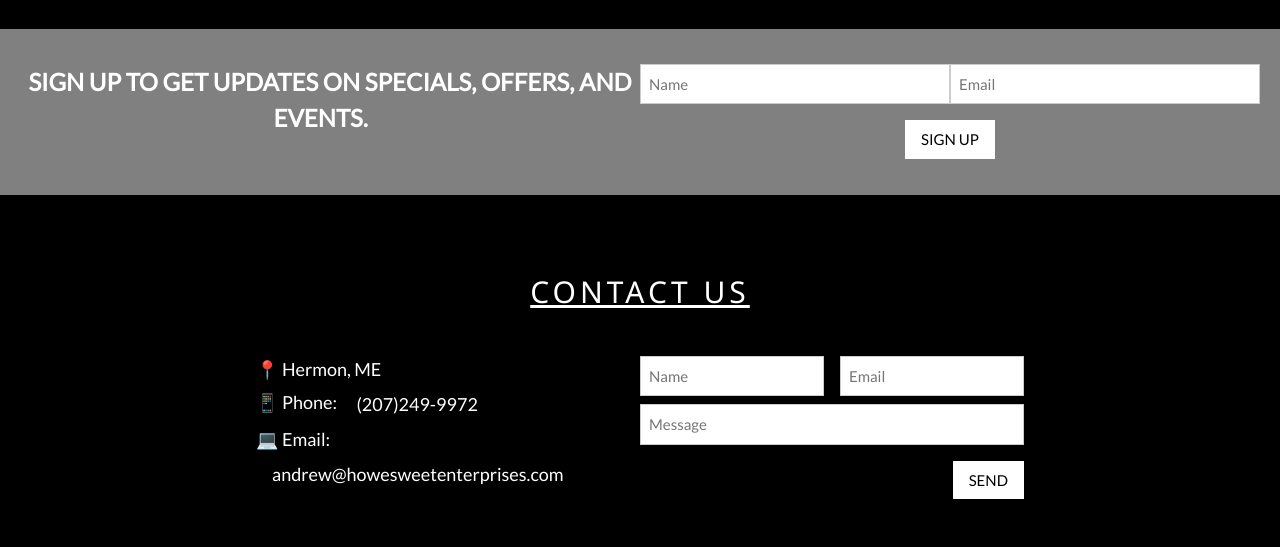
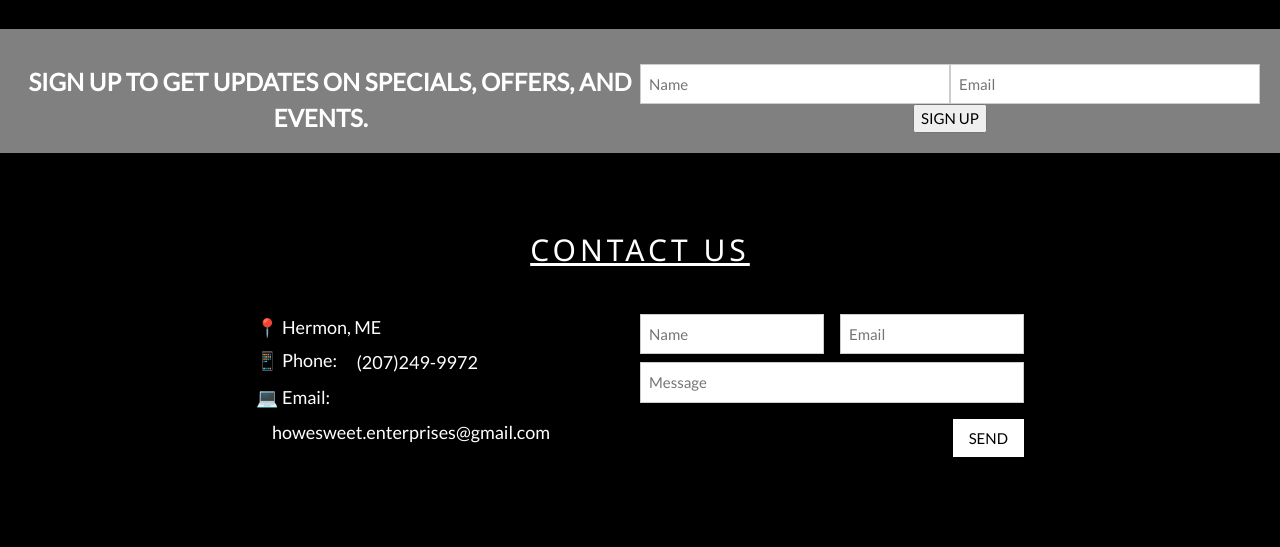
Before and after one commit to HowesweetEnterprises/HowesweetEnterprises.github.io, a plain HTML site: page index.html in a window 1280 px wide. Shown: the part 1551-2098 px from the top of the page. Drawn offline with nearby package versions, Linux system fonts and the light colour scheme.

Commit message:
Update index.html

```diff
--- a/index.html
+++ b/index.html
@@ -155,7 +155,7 @@ input[type=submit]:hover {
     <input type="text" placeholder="Name" name="name"  class="w3-input w3-border w3-quarter">
     <input type="text" placeholder="Email" name="email"  class="w3-input w3-border w3-quarter">
 
-    <button class="mailto:andrew@howesweetenterprises.com w3-button w3-white w3-section" type="submit" >SIGN UP</button>
+    <button href="mailto:howesweet.enterprises@gmail.com w3-button w3-white w3-section" type="submit" >SIGN UP</button>
   </form>
   </div>
 </body>
@@ -176,7 +176,7 @@ text-color: white
 <div class="w3-col m6 w3-large w3-margin-bottom" >
 &#128205 Hermon, ME<br>
 &#128241 Phone: <a class="w3-button" href="tel:2072499972">(207)249-9972</a><br>
-&#128187 Email: <a class="w3-button" <a href="mailto:andrew@howesweetenterprises.com">andrew@howesweetenterprises.com</a>
+&#128187 Email: <a class="w3-button" <a href="mailto:howesweet.enterprises@gmail.com">howesweet.enterprises@gmail.com</a>
 </div>
 
 <div class="w3-col m6">
```
